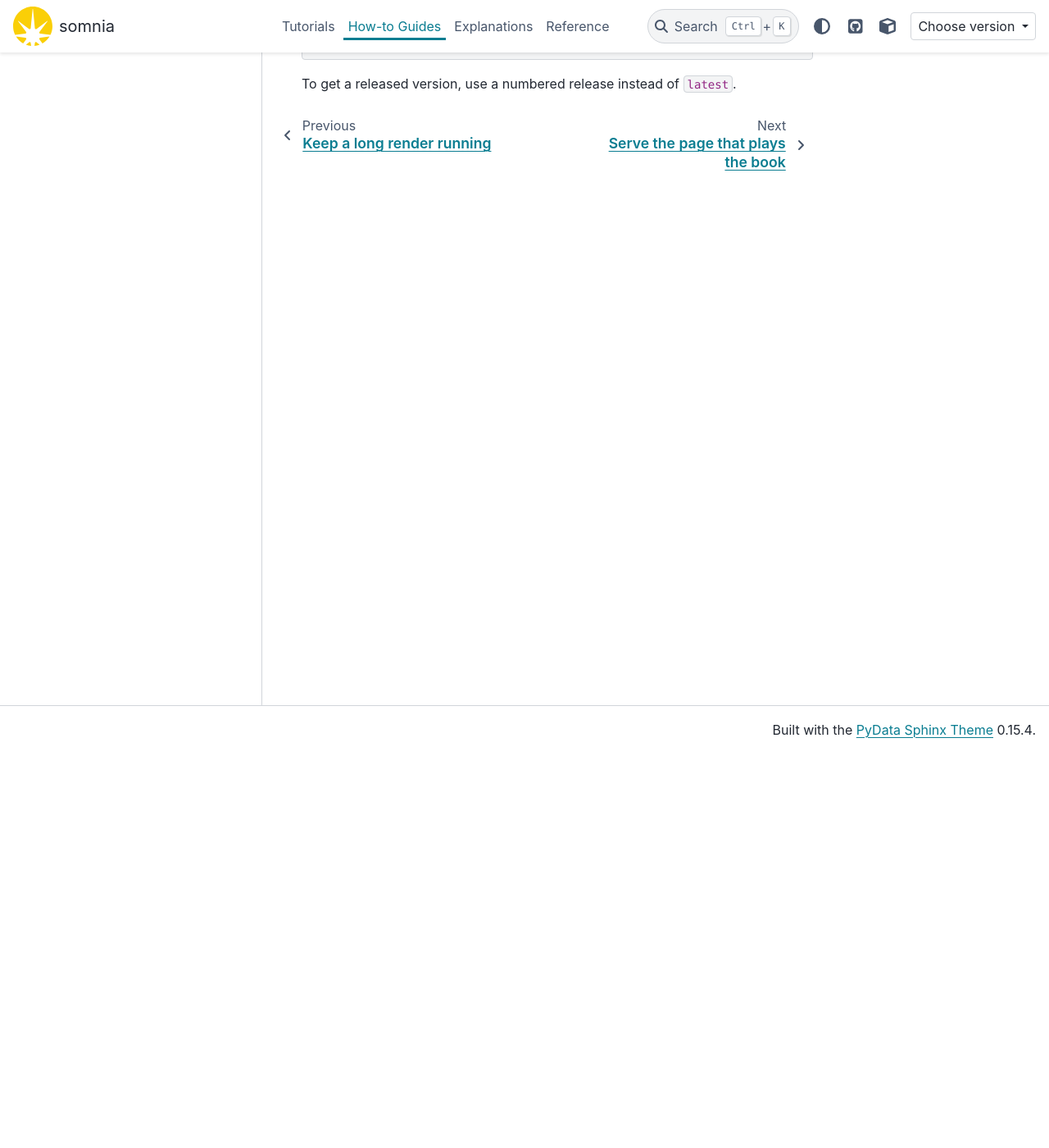
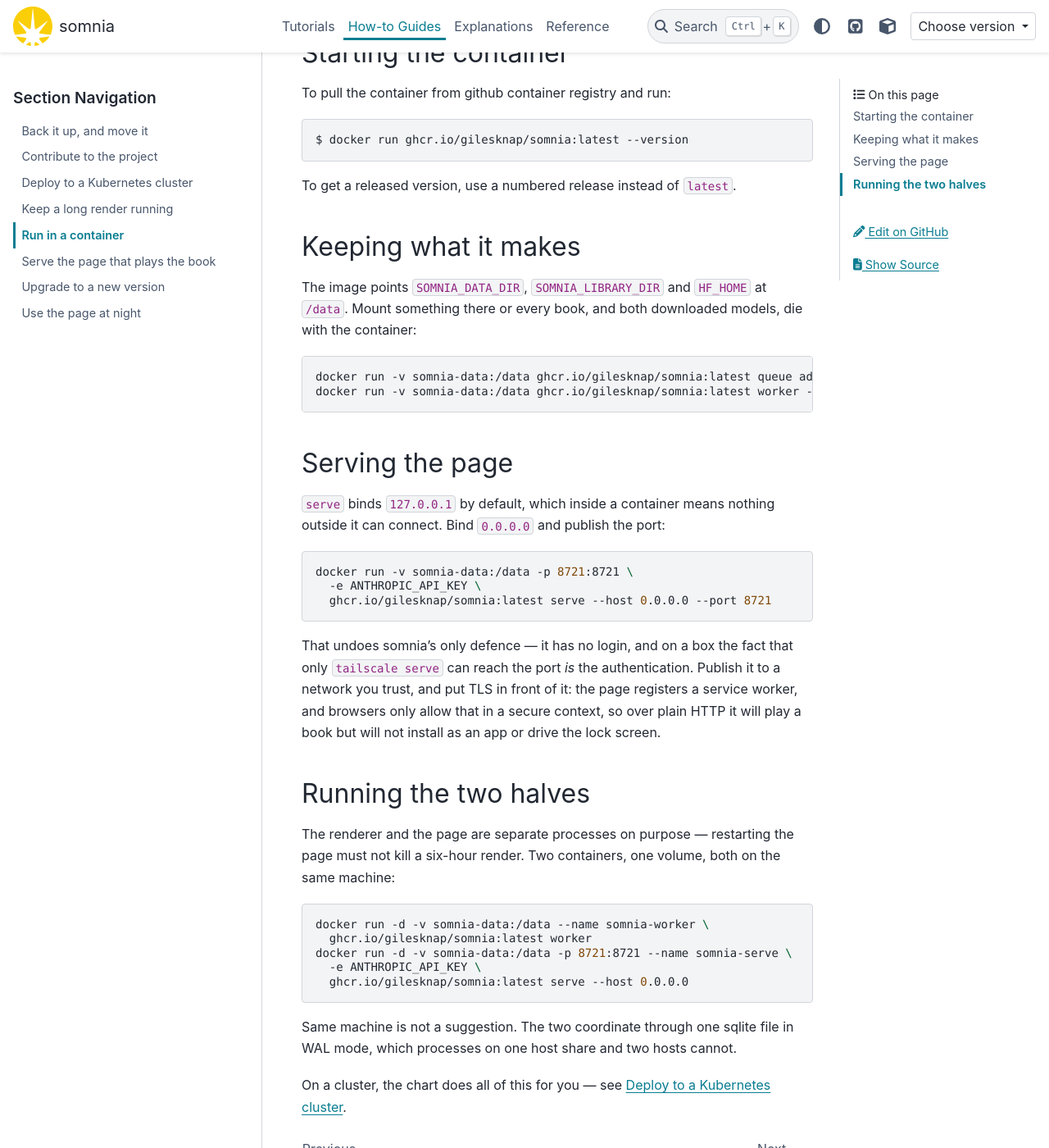
Before and after one commit to gilesknap/somnia, a Sphinx documentation site: the page built from docs/how-to/run-container.md, in a window 1280 px wide and 1400 px high, scrolled down 481 px. Shown: the whole window at 82% size. Built offline with Sphinx 7.4.7 and the PyData theme 0.15.4, drawn with Linux system fonts in a browser that asks for light colours; pages that are not in the unit, such as notebooks, are missing from menus; the version number could not be read and is left out; before the commit the page ends 900 px from its top, so only the background shows below that; some of the changed text lies outside the part shown.

Commit message:
Add a helm chart: the page and the renderer, on one node
Two deployments sharing one volume — the same shape as the two systemd units,
moved onto a cluster. The renderer keeps its own lifecycle, so restarting the
page still costs a six-hour render nothing.

Both pods pin to one node, and that is load-bearing rather than a placement
preference. Everything somnia knows is in one sqlite file opened in WAL mode,
and WAL coordinates writers through a shared-memory file that every connection
maps: two processes on one machine share it, two machines cannot, on any
filesystem. The audio is the same story from the other end — the renderer
writes chapters into the library directory and the page serves them off the
disk beside it. Split across nodes nothing raises an error; you get two
machines that disagree about what is in the library and where the listener is.

The claim is ReadWriteOnce, which is not the restriction it looks like: RWO is
once per node, not once per pod, so both pods mount it read-write.

Ingress defaults to off, and that default is a security decision. somnia has
no login — reachability is the authentication, and in a pod that is gone the
moment the server binds 0.0.0.0, which it must. The intended answer is the
Tailscale operator, which keeps the model the box has and brings the
certificate the page needs: it registers a service worker, and browsers only
allow that in a secure context, so over plain HTTP somnia stops being an
installable PWA and loses the lock screen.

Co-Authored-By: Claude Opus 5 <noreply@anthropic.com>

````diff
--- a/docs/how-to/run-container.md
+++ b/docs/how-to/run-container.md
@@ -3,9 +3,14 @@
 Pre-built containers with somnia and its dependencies already
 installed are available on [Github Container Registry](https://ghcr.io/gilesknap/somnia).
 
-The image carries somnia and its Python dependencies only — no torch, no
-Kokoro, no ffmpeg, no espeak-ng. It can answer `--version` and the light
-subcommands; rendering or serving a book from it is not a supported path today.
+The image carries everything a render and a night need: torch, Kokoro,
+sentence-transformers, ffmpeg and espeak-ng. It is published for both
+`linux/amd64` and `linux/arm64`, so the same tag runs on a workstation and on
+an ARM single-board machine.
+
+torch in it is the CPU build. somnia does not want a GPU — the renderer is
+Kokoro on cores and the embedder is small — and pinning it keeps the image
+around a gigabyte instead of the eight the CUDA stack would add.
 
 ## Starting the container
 
@@ -16,3 +21,52 @@ $ docker run ghcr.io/gilesknap/somnia:latest --version
 ```
 
 To get a released version, use a numbered release instead of `latest`.
+
+## Keeping what it makes
+
+The image points `SOMNIA_DATA_DIR`, `SOMNIA_LIBRARY_DIR` and `HF_HOME` at
+`/data`. Mount something there or every book, and both downloaded models, die
+with the container:
+
+```bash
+docker run -v somnia-data:/data ghcr.io/gilesknap/somnia:latest queue add 271
+docker run -v somnia-data:/data ghcr.io/gilesknap/somnia:latest worker --once
+```
+
+## Serving the page
+
+`serve` binds `127.0.0.1` by default, which inside a container means nothing
+outside it can connect. Bind `0.0.0.0` and publish the port:
+
+```bash
+docker run -v somnia-data:/data -p 8721:8721 \
+  -e ANTHROPIC_API_KEY \
+  ghcr.io/gilesknap/somnia:latest serve --host 0.0.0.0 --port 8721
+```
+
+That undoes somnia's only defence — it has no login, and on a box the fact that
+only `tailscale serve` can reach the port *is* the authentication. Publish it
+to a network you trust, and put TLS in front of it: the page registers a
+service worker, and browsers only allow that in a secure context, so over plain
+HTTP it will play a book but will not install as an app or drive the lock
+screen.
+
+## Running the two halves
+
+The renderer and the page are separate processes on purpose — restarting the
+page must not kill a six-hour render. Two containers, one volume, both on the
+same machine:
+
+```bash
+docker run -d -v somnia-data:/data --name somnia-worker \
+  ghcr.io/gilesknap/somnia:latest worker
+docker run -d -v somnia-data:/data -p 8721:8721 --name somnia-serve \
+  -e ANTHROPIC_API_KEY \
+  ghcr.io/gilesknap/somnia:latest serve --host 0.0.0.0
+```
+
+Same machine is not a suggestion. The two coordinate through one sqlite file in
+WAL mode, which processes on one host share and two hosts cannot.
+
+On a cluster, the chart does all of this for you — see
+[Deploy to a Kubernetes cluster](deploy-to-kubernetes.md).
````
Also changed, not shown: docs/how-to/deploy-to-kubernetes.md (added, +147 -0 lines), Charts/somnia/README.md (added), 10 other files.
